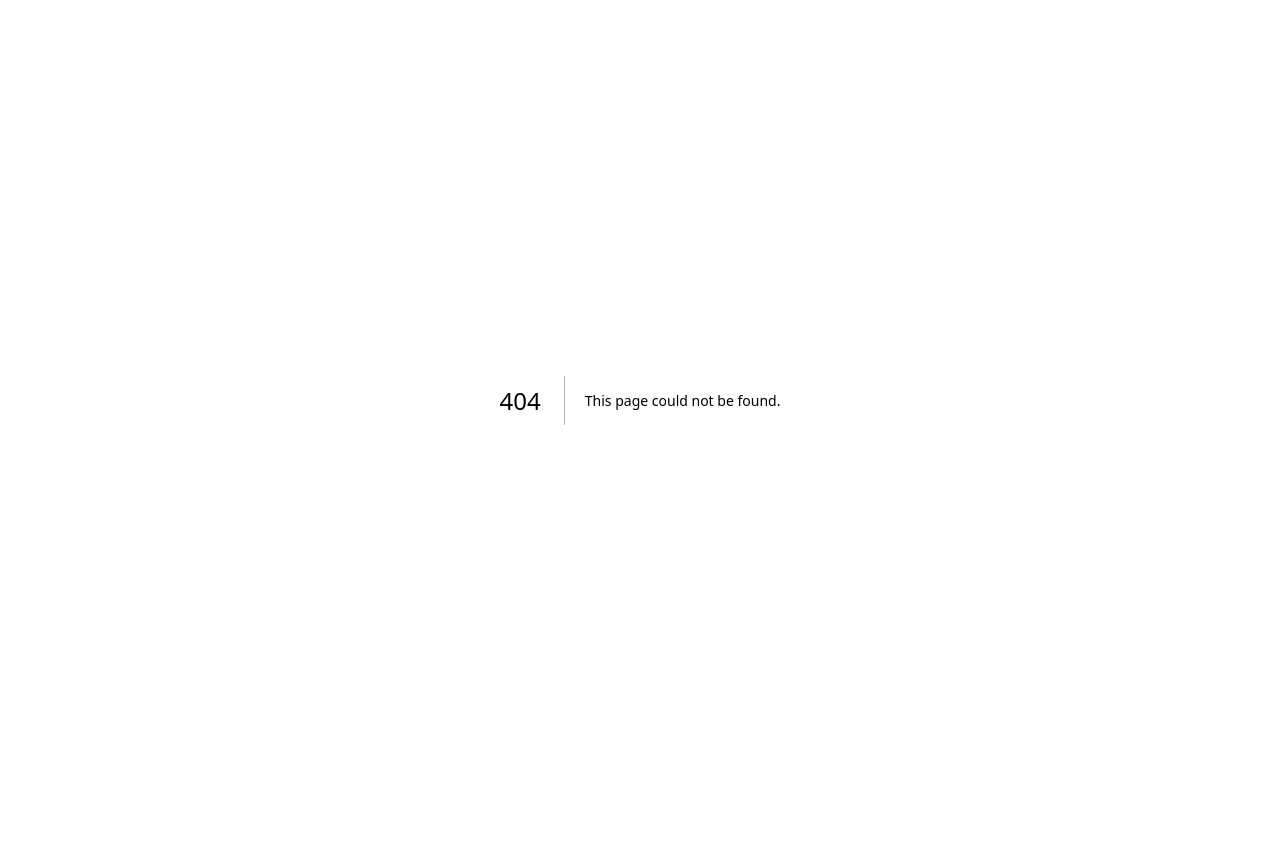
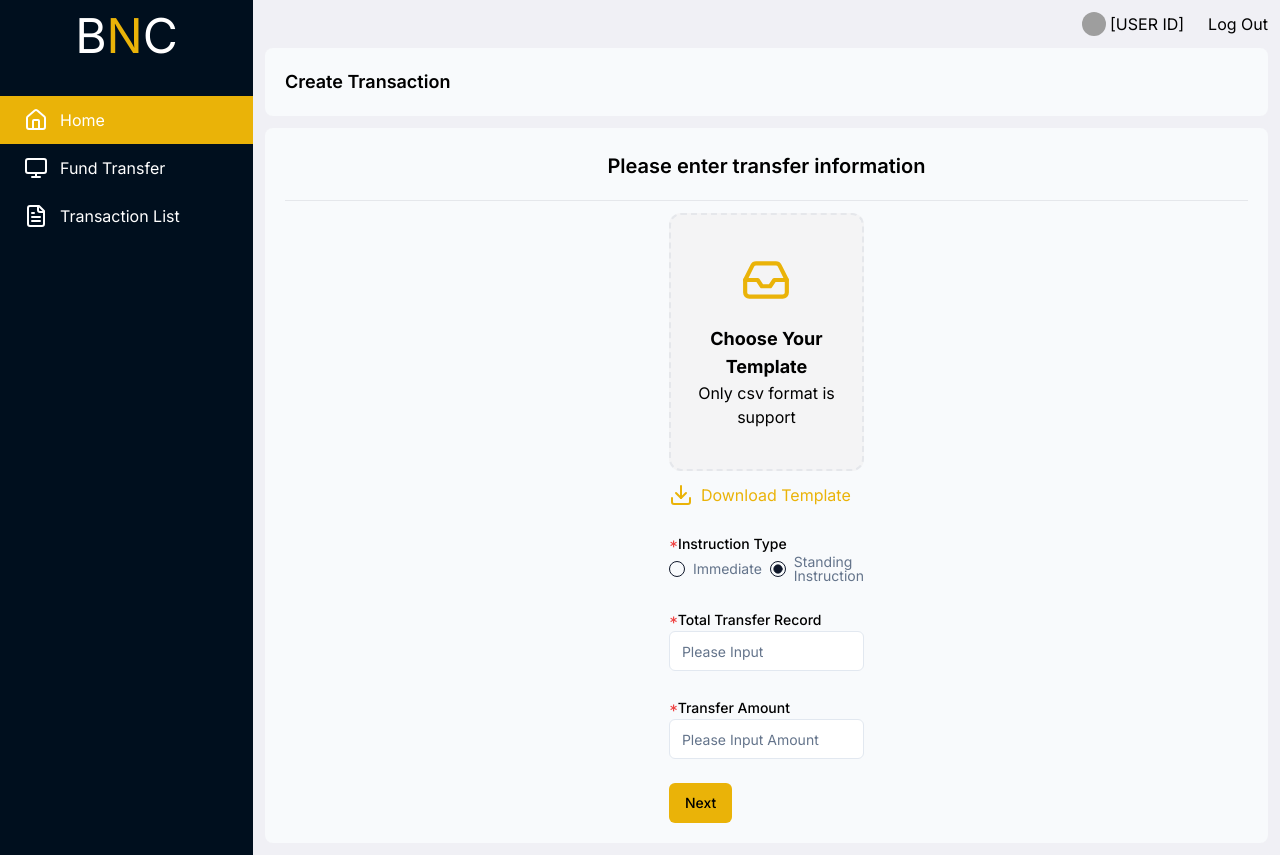
Before and after one commit to naufaldymahas/bnc, a Next.js app in the folder web/: page /transfer in a window 1280 px wide. Before the commit this address had no page. Before the commit the page ends 800 px from the top, so only its background shows below. Built offline with nearby package versions, Linux system fonts and the light colour scheme; grey boxes are pictures that could not be loaded.

Commit message:
feat(web): add transfer page

```diff
--- /dev/null
+++ b/web/src/app/(home)/transfer/page.tsx
@@ -0,0 +1,240 @@
+"use client";
+
+import { DashboardCard } from "@/components/dashboard/card";
+import { InputFile } from "@/components/dashboard/input-file";
+import { Button } from "@/components/ui/button";
+import { Calendar } from "@/components/ui/calendar";
+import { Input } from "@/components/ui/input";
+import { Label } from "@/components/ui/label";
+import {
+  Popover,
+  PopoverContent,
+  PopoverTrigger,
+} from "@/components/ui/popover";
+import { RadioGroup, RadioGroupItem } from "@/components/ui/radio-group";
+import {
+  CalendarIcon,
+  Download,
+  FileText,
+  HomeIcon,
+  LinkIcon,
+  Monitor,
+} from "lucide-react";
+import { format } from "date-fns";
+import { useState } from "react";
+import { cn } from "@/lib/utils";
+import {
+  Select,
+  SelectContent,
+  SelectGroup,
+  SelectItem,
+  SelectLabel,
+  SelectTrigger,
+  SelectValue,
+} from "@/components/ui/select";
+
+export default function Transfer() {
+  const [date, setDate] = useState<Date>();
+  const [showDateTime, setShowDateTime] = useState(false);
+  const [choosenFile, setChoosenFile] = useState<any>();
+
+  const uploadFile = (event: any) => {
+    if (event.target.files && event.target.files.length > 0) {
+      console.log(event.target.files[0]);
+      setChoosenFile(event.target.files[0]);
+    }
+  };
+
+  return (
+    <>
+      <DashboardCard className="mb-3">
+        <h3 className="text-lg font-semibold">Create Transaction</h3>
+      </DashboardCard>
+      <DashboardCard>
+        <div className="mt-1 mb-5">
+          <h2 className="text-center text-xl font-semibold">
+            Please enter transfer information
+          </h2>
+        </div>
+        <hr className="mb-3" />
+        <div className="px-96">
+          <div>
+            <InputFile className="w-full py-10" onChange={uploadFile} />
+          </div>
+          <div className="my-3 flex">
+            <Download className="mr-2 text-yellow-500" />
+            <a
+              target="_blank"
+              href="http://localhost:1323/v1/transaction/transfer-template"
+            >
+              <span className="text-yellow-500">Download Template</span>
+            </a>
+          </div>
+          {choosenFile?.name && (
+            <div className="flex items-center text-slate-500">
+              <LinkIcon size={16} />
+              <span className="ml-3">{choosenFile.name}</span>
+            </div>
+          )}
+          <div className="mt-6">
+            <Label>
+              <span className="text-red-500">*</span>Instruction Type
+            </Label>
+            <RadioGroup defaultValue="comfortable" className="flex">
+              <div className="flex items-center space-x-2">
+                <RadioGroupItem value="default" id="r1" />
+                <Label className="text-slate-500 font-normal" htmlFor="r1">
+                  Immediate
+                </Label>
+              </div>
+              <div className="flex items-center space-x-2">
+                <RadioGroupItem value="comfortable" id="r2" />
+                <Label className="text-slate-500 font-normal" htmlFor="r2">
+                  Standing Instruction
+                </Label>
+              </div>
+            </RadioGroup>
+            {showDateTime && (
+              <>
+                <p className="mt-6">
+                  <span className="text-red-500">*</span>Instruction Type
+                </p>
+                <Popover>
+                  <PopoverTrigger asChild>
+                    <Button
+                      variant={"outline"}
+                      className={cn(
+                        "w-full justify-start text-left font-normal",
+                        !date && "text-muted-foreground"
+                      )}
+                    >
+                      <CalendarIcon className="mr-2 h-4 w-4" />
+                      {date ? format(date, "PPP") : <span>Pick a date</span>}
+                    </Button>
+                  </PopoverTrigger>
+                  <PopoverContent className="w-auto p-0">
+                    <Calendar
+                      mode="single"
+                      selected={date}
+                      onSelect={setDate}
+                      initialFocus
+                    />
+                  </PopoverContent>
+                </Popover>
+                <p className="mt-3">
+                  <span className="text-red-500">*</span>Transfer Time
+                </p>
+                <Select>
+                  <SelectTrigger className="w-full">
+                    <SelectValue placeholder="Select a timezone" />
+                  </SelectTrigger>
+                  <SelectContent>
+                    <SelectGroup>
+                      <SelectLabel>North America</SelectLabel>
+                      <SelectItem value="est">
+                        Eastern Standard Time (EST)
+                      </SelectItem>
+                      <SelectItem value="cst">
+                        Central Standard Time (CST)
+                      </SelectItem>
+                      <SelectItem value="mst">
+                        Mountain Standard Time (MST)
+                      </SelectItem>
+                      <SelectItem value="pst">
+                        Pacific Standard Time (PST)
+                      </SelectItem>
+                      <SelectItem value="akst">
+                        Alaska Standard Time (AKST)
+                      </SelectItem>
+                      <SelectItem value="hst">
+                        Hawaii Standard Time (HST)
+                      </SelectItem>
+                    </SelectGroup>
+                    <SelectGroup>
+                      <SelectLabel>Europe & Africa</SelectLabel>
+                      <SelectItem value="gmt">
+                        Greenwich Mean Time (GMT)
+                      </SelectItem>
+                      <SelectItem value="cet">
+                        Central European Time (CET)
+                      </SelectItem>
+                      <SelectItem value="eet">
+                        Eastern European Time (EET)
+                      </SelectItem>
+                      <SelectItem value="west">
+                        Western European Summer Time (WEST)
+                      </SelectItem>
+                      <SelectItem value="cat">
+                        Central Africa Time (CAT)
+                      </SelectItem>
+                      <SelectItem value="eat">
+                        East Africa Time (EAT)
+                      </SelectItem>
+                    </SelectGroup>
+                    <SelectGroup>
+                      <SelectLabel>Asia</SelectLabel>
+                      <SelectItem value="msk">Moscow Time (MSK)</SelectItem>
+                      <SelectItem value="ist">
+                        India Standard Time (IST)
+                      </SelectItem>
+                      <SelectItem value="cst_china">
+                        China Standard Time (CST)
+                      </SelectItem>
+                      <SelectItem value="jst">
+                        Japan Standard Time (JST)
+                      </SelectItem>
+                      <SelectItem value="kst">
+                        Korea Standard Time (KST)
+                      </SelectItem>
+                      <SelectItem value="ist_indonesia">
+                        Indonesia Central Standard Time (WITA)
+                      </SelectItem>
+                    </SelectGroup>
+                    <SelectGroup>
+                      <SelectLabel>Australia & Pacific</SelectLabel>
+                      <SelectItem value="awst">
+                        Australian Western Standard Time (AWST)
+                      </SelectItem>
+                      <SelectItem value="acst">
+                        Australian Central Standard Time (ACST)
+                      </SelectItem>
+                      <SelectItem value="aest">
+                        Australian Eastern Standard Time (AEST)
+                      </SelectItem>
+                      <SelectItem value="nzst">
+                        New Zealand Standard Time (NZST)
+                      </SelectItem>
+                      <SelectItem value="fjt">Fiji Time (FJT)</SelectItem>
+                    </SelectGroup>
+                    <SelectGroup>
+                      <SelectLabel>South America</SelectLabel>
+                      <SelectItem value="art">Argentina Time (ART)</SelectItem>
+                      <SelectItem value="bot">Bolivia Time (BOT)</SelectItem>
+                      <SelectItem value="brt">Brasilia Time (BRT)</SelectItem>
+                      <SelectItem value="clt">
+                        Chile Standard Time (CLT)
+                      </SelectItem>
+                    </SelectGroup>
+                  </SelectContent>
+                </Select>
+              </>
+            )}
+          </div>
+          <div className="mt-6">
+            <Label htmlFor="totalTransferRecord">
+              <span className="text-red-500">*</span>Total Transfer Record
+            </Label>
+            <Input placeholder="Please Input" id="totalTransferRecord" />
+          </div>
+          <div className="my-6">
+            <Label htmlFor="transferAmount">
+              <span className="text-red-500">*</span>Transfer Amount
+            </Label>
+            <Input placeholder="Please Input Amount" id="transferAmount" />
+          </div>
+          <Button variant="yellow">Next</Button>
+        </div>
+      </DashboardCard>
+    </>
+  );
+}
```
